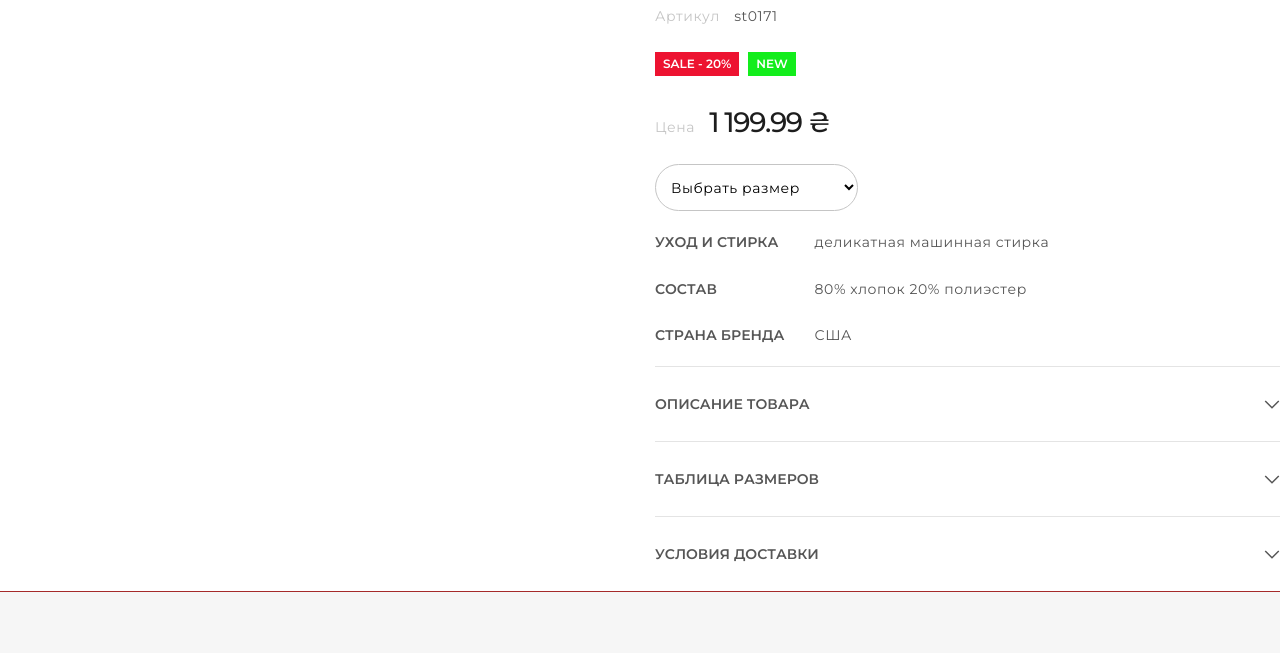
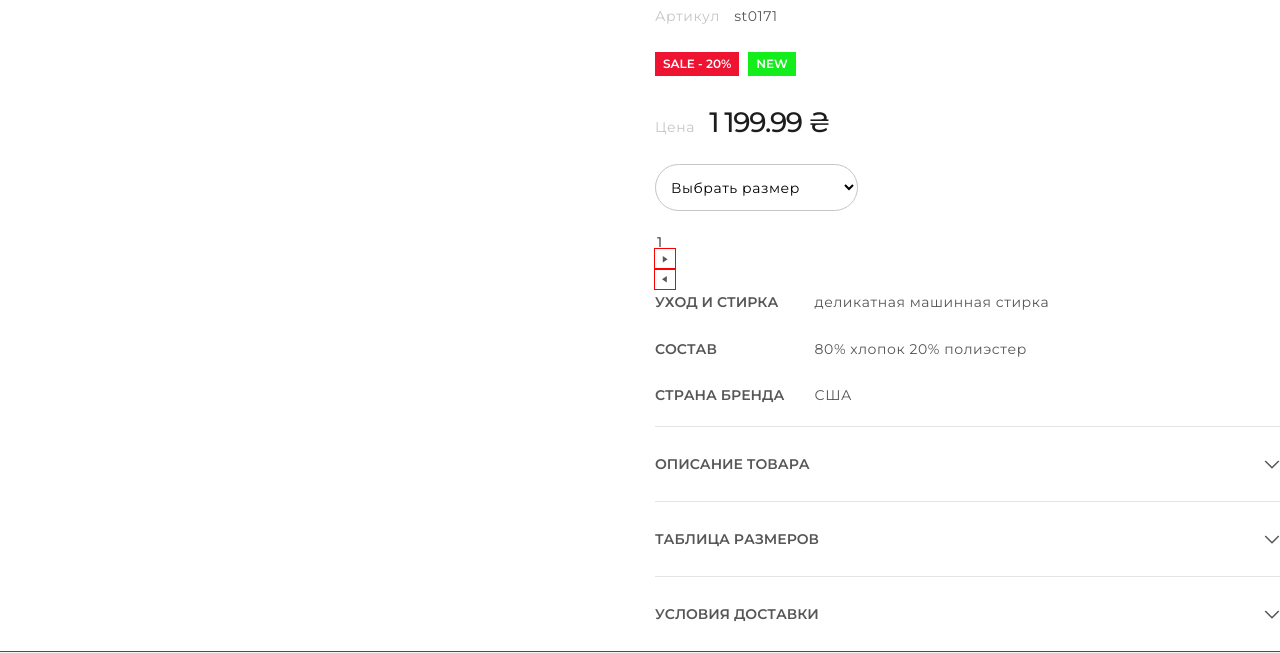
Before and after one commit to Larukhina-Tatiana/IMO, a website with bundled scripts: page page-card-products.html in a window 1280 px wide. Shown: the part 147-800 px from the top of the page. Built offline with nearby package versions, Linux system fonts and the light colour scheme; files whose address does not match are found by name.

Commit message:
quantity

```diff
--- a/page-card-products.html
+++ b/page-card-products.html
@@ -59,7 +59,9 @@
             </select>
           </label>
         </form>
-
+        <div class="quantity">
+          <input class="nights" type="number" min="1" max="15" step="1" value="1">
+        </div>
         <div class="page-card__term">
           <dl class="descr-product">
             <dt class="descr-product__name">Уход и стирка</dt>
@@ -293,6 +295,7 @@
   <!-- <script src="./src/js/selects.js"></script> -->
   <script src="libs/choices/choices.min.js"></script>
   <script src="./src/js/accordeon.js"></script>
+  <script src="./src/js/quantity.js"></script>
   <script src="./src/js/footer-title.js"></script>
 
 </body>
--- /dev/null
+++ b/src/js/quantity.js
@@ -0,0 +1,41 @@
+$(
+  '<div class="quantity-nav"><div class="quantity-button quantity-up"><img src="./images/icons/quantity-up.svg" alt="icon plus"></div><div class="quantity-button quantity-down"><img src="./images//icons/quantity-down.svg" alt="icon minus"></div></div>'
+).insertAfter(".quantity input");
+$(".quantity").each(function () {
+  var spinner = jQuery(this),
+    input = spinner.find('input[type="number"]'),
+    btnUp = spinner.find(".quantity-up"),
+    btnDown = spinner.find(".quantity-down"),
+    min = input.attr("min"),
+    max = input.attr("max");
+
+  btnUp.click(function () {
+    var oldValue = parseFloat(input.val());
+    if (oldValue >= max) {
+      var newVal = oldValue;
+    } else {
+      var newVal = oldValue + 1;
+    }
+    spinner.find("input").val(newVal);
+    spinner.find("input").trigger("change");
+  });
+
+  btnDown.click(function () {
+    var oldValue = parseFloat(input.val());
+    if (oldValue <= min) {
+      var newVal = oldValue;
+    } else {
+      var newVal = oldValue - 1;
+    }
+    spinner.find("input").val(newVal);
+    spinner.find("input").trigger("change");
+  });
+});
+
+// $(".quantity-button").on("click", function () {
+//   var parents = $(this).parents(".holder-slider__info");
+//   let summ =
+//     $(".summ", parents).data("nights") * $(".nights", parents).val() +
+//     $(".summ", parents).data("guests") * $(".guests", parents).val();
+//   $(".summ", parents).html("$ " + summ + " UDS");
+// });
--- /dev/null
+++ b/src/scss/components/_quantity.scss
@@ -0,0 +1,105 @@
+.quantity {
+  display: inline-block;
+}
+
+input[type=number]::-webkit-inner-spin-button,
+input[type=number]::-webkit-outer-spin-button {
+  -webkit-appearance: none;
+  margin: 0;
+}
+
+input[type=number] {
+  -moz-appearance: textfield;
+}
+
+.quantity input {
+  width: 49px;
+  height: 14px;
+  display: block;
+  border: none;
+  background-color: transparent;
+
+
+
+  font-weight: 500;
+
+  line-height: 100%;
+  color: var(--main-color);
+}
+
+.quantity input:focus {
+  outline: 0;
+}
+
+.quantity-nav {
+  float: left;
+  position: static;
+  height: 42px;
+}
+
+.quantity-button {
+  // position: relative;
+  cursor: pointer;
+  width: rem(20);
+  height: rem(20);
+  display: flex;
+  justify-content: center;
+  align-items: center;
+  top: 0;
+  outline: rem(1) solid red;
+}
+
+.quantity-button.quantity-up {
+  // position: absolute;
+  // right: rem(0);
+}
+
+.quantity-button.quantity-down {
+  // position: absolute;
+  // right: rem(50);
+}
+
+// @media screen and (width < 1200.99px) {
+//   .quantity-button.quantity-up {
+//     right: rem(64);
+//   }
+
+//   .quantity-button.quantity-down {
+//     right: rem(114);
+//   }
+// }
+
+// @media screen and (width < 768.99px) {
+//   .quantity-button.quantity-up {
+//     right: rem(80);
+//   }
+
+//   .quantity-button.quantity-down {
+//     right: rem(130);
+//   }
+// }
+
+// @media screen and (width < 494.99px) {
+
+//   .quantity-button {
+//     top: rem(13);
+//   }
+
+//   .quantity-button.quantity-up {
+//     right: rem(16);
+//   }
+
+//   .quantity-button.quantity-down {
+//     right: rem(60);
+//   }
+// }
+
+// @media screen and (width < 320.99px) {
+//   .quantity-button.quantity-up {
+//     right: rem(80);
+//   }
+
+//   .quantity-button.quantity-down {
+//     right: rem(121);
+//   }
+// }
--- a/src/scss/style.scss
+++ b/src/scss/style.scss
@@ -58,6 +58,7 @@
 
 @import "./components/breadcrumbs";
 @import "./components/page-card";
+@import "./components/quantity";
 
 
 @import "./components/_catalog";
```
Also changed, not shown: src/html/page-card-products.html (+1 -0 lines), src/html/page-card.html (+3 -1 lines), css/style.min.css, images/icons/quantity-down.svg (added), images/icons/quantity-up.svg (added), 1 other file.
